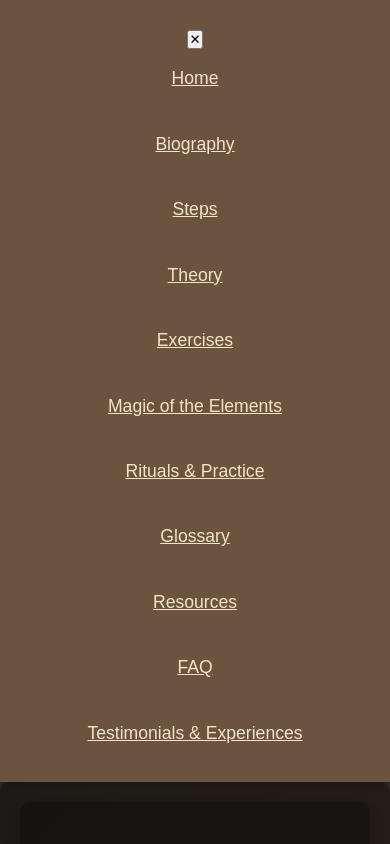
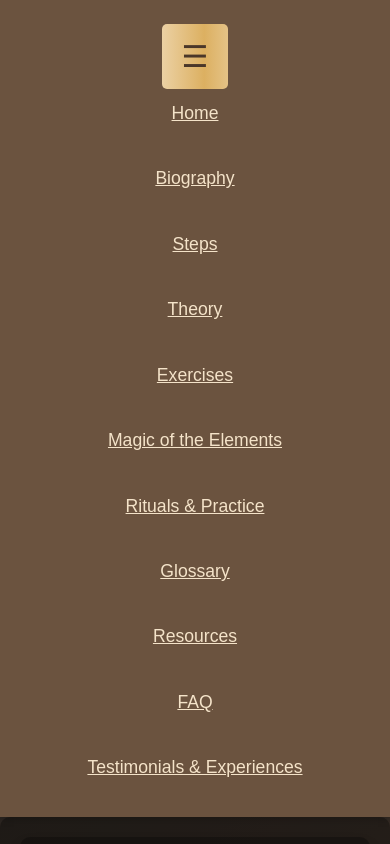
Before and after one commit to mbarker0907/Bardon-Magic, a Next.js app in the folder bardon-next/: page / in a window 390 px wide. Both pictures are taken after a click on the button "Toggle Navigation". Shown: the top 844 px of the page. Built offline with nearby package versions, Linux system fonts and the light colour scheme.

Commit message:
restyled the hamburger button for mobile devices

```diff
--- a/bardon-next/components/Navbar.js
+++ b/bardon-next/components/Navbar.js
@@ -28,7 +28,7 @@ const Navbar = () => {
                     className="hamburger"
                     aria-label="Close Navigation"
                     onClick={() => setNavVisible(!navVisible)}>
-                    &#10005; {/* This is the Unicode character for the close (x) icon */}
+                    &#9776; {/* This is the Unicode character for the close (x) icon */}
                 </button>
             )}
             {!navVisible && (
--- a/bardon-next/styles/globals.css
+++ b/bardon-next/styles/globals.css
@@ -92,6 +92,38 @@ footer {
     justify-items: center;
 }
 
+@keyframes shimmering {
+    0% {
+        background-position: -100% 0;
+    }
+    100% {
+        background-position: 100% 0;
+    }
+}
+
+.hamburger {
+    background: linear-gradient(90deg, #f4e3c9, #dcb061, #f4e3c9);
+    background-size: 200% 100%;
+    animation: shimmering 2s infinite;
+    background-color: #dcb061; /* Using the hover color for better visibility */
+    color: #4a3729; /* Using the text color to match theme */
+    padding: 10px 15px; /* Increased padding for a bigger button */
+    border-radius: 5px; /* Rounded corners for a smoother look */
+    border: none; /* Removing default button borders */
+    cursor: pointer; /* Hand cursor for better UX */
+    font-size: 30px; /* Increase font size for better visibility */
+    transition: background-color 0.3s, color 0.3s; /* Transition for hover effects */
+    padding: 15px 20px;
+}
+
+.hamburger:hover {
+    background-color: #f4e3c9; /* Lighter color on hover */
+    color: #6b533f; /* A bit darker text on hover */
+    transform: rotate(360deg);
+    transition: transform 0.5s, background-color 0.3s, color 0.3s;
+}
+
+
 /* === RESPONSIVE STYLES === */
 @media (max-width: 768px) {
     body {
@@ -119,6 +151,8 @@ footer {
     }
 }
 
+
+
 @media (min-width: 769px) {
     .hamburger {
         display: none;
```
Also changed, not shown: 1 other file (tests, documents, lock files or other folders).
